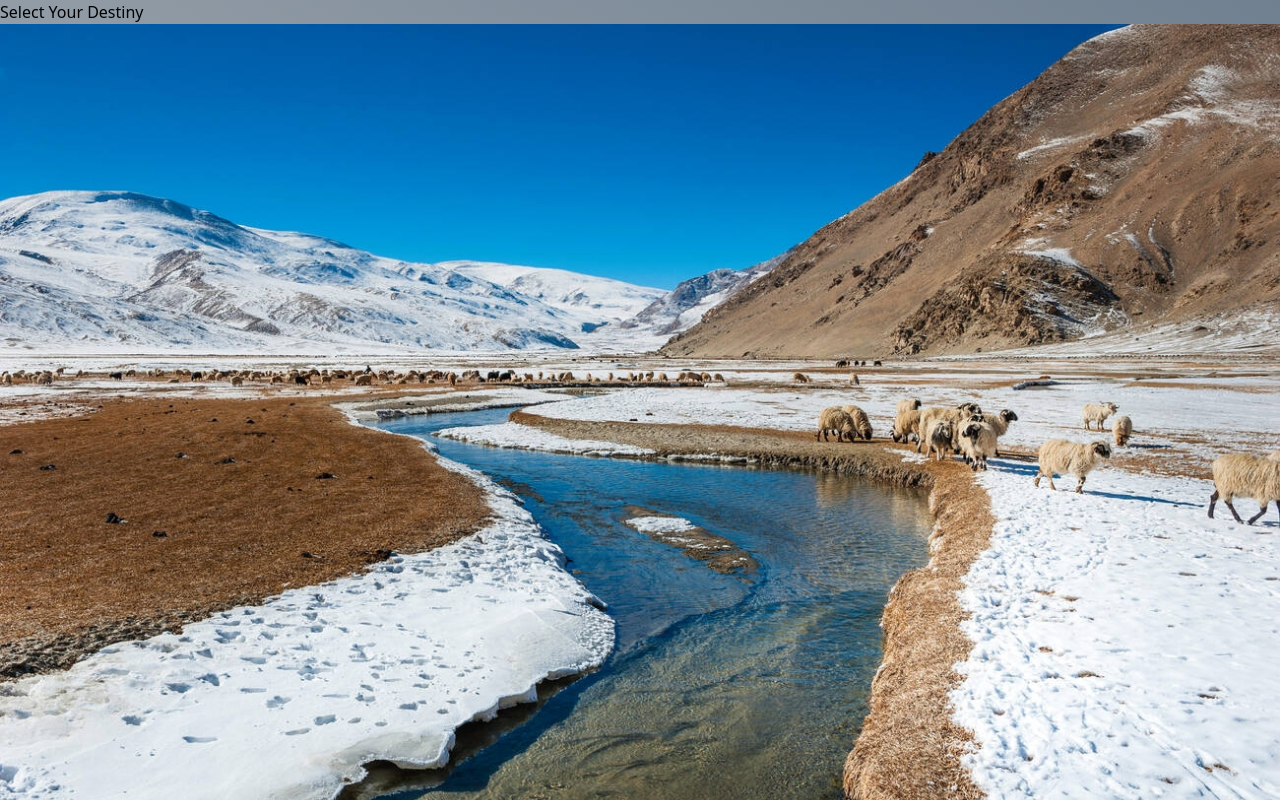
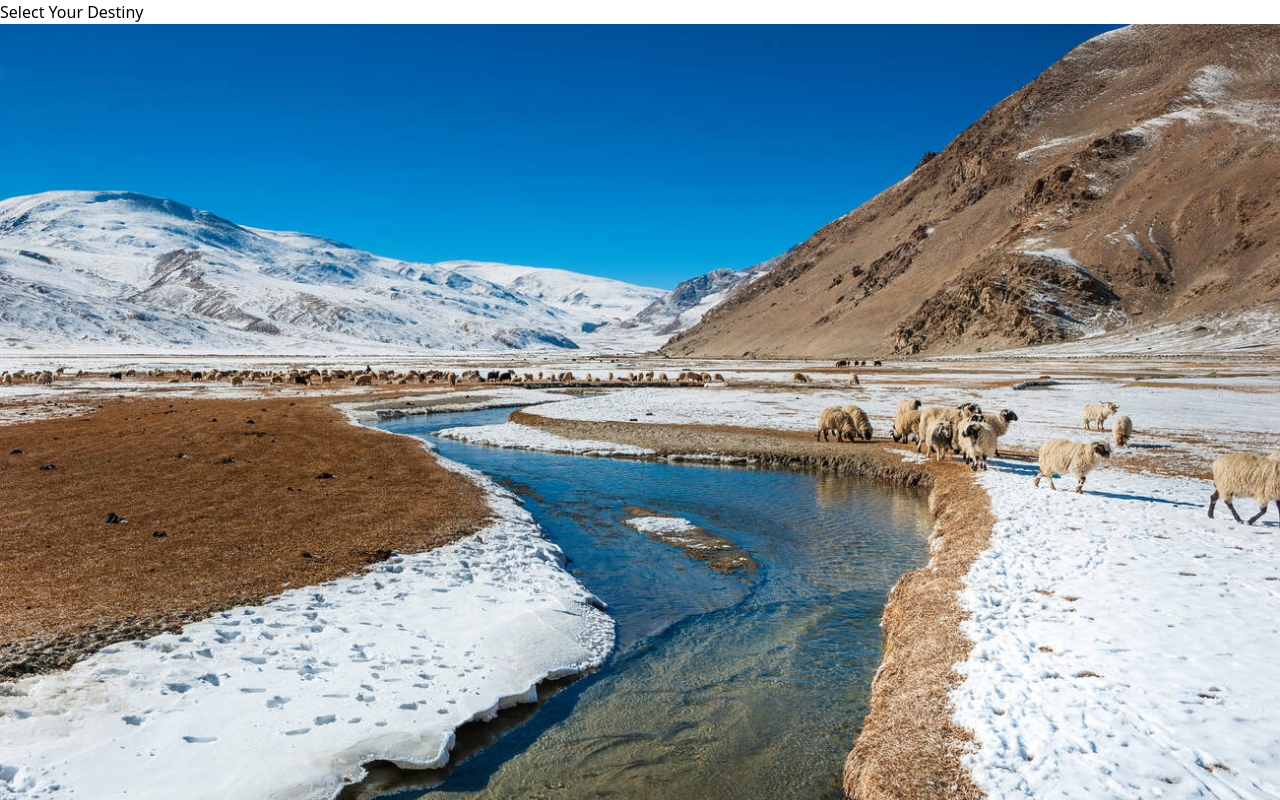
Before and after one commit to abdul-Hameed79/Destination-Selector, a React (Create React App) app: page / in a window 1280 px wide. Shown: the top 800 px of the page. Built offline with nearby package versions, Linux system fonts and the light colour scheme.

Commit message:
Update index.css

```diff
--- a/src/index.css
+++ b/src/index.css
@@ -3,6 +3,5 @@
 @tailwind utilities;
 
 body {
-    background:linear-gradient(210deg, slategrey, #ccc, #101, #fff, grey, slategrey);
     overflow-x: hidden;
 }
```
